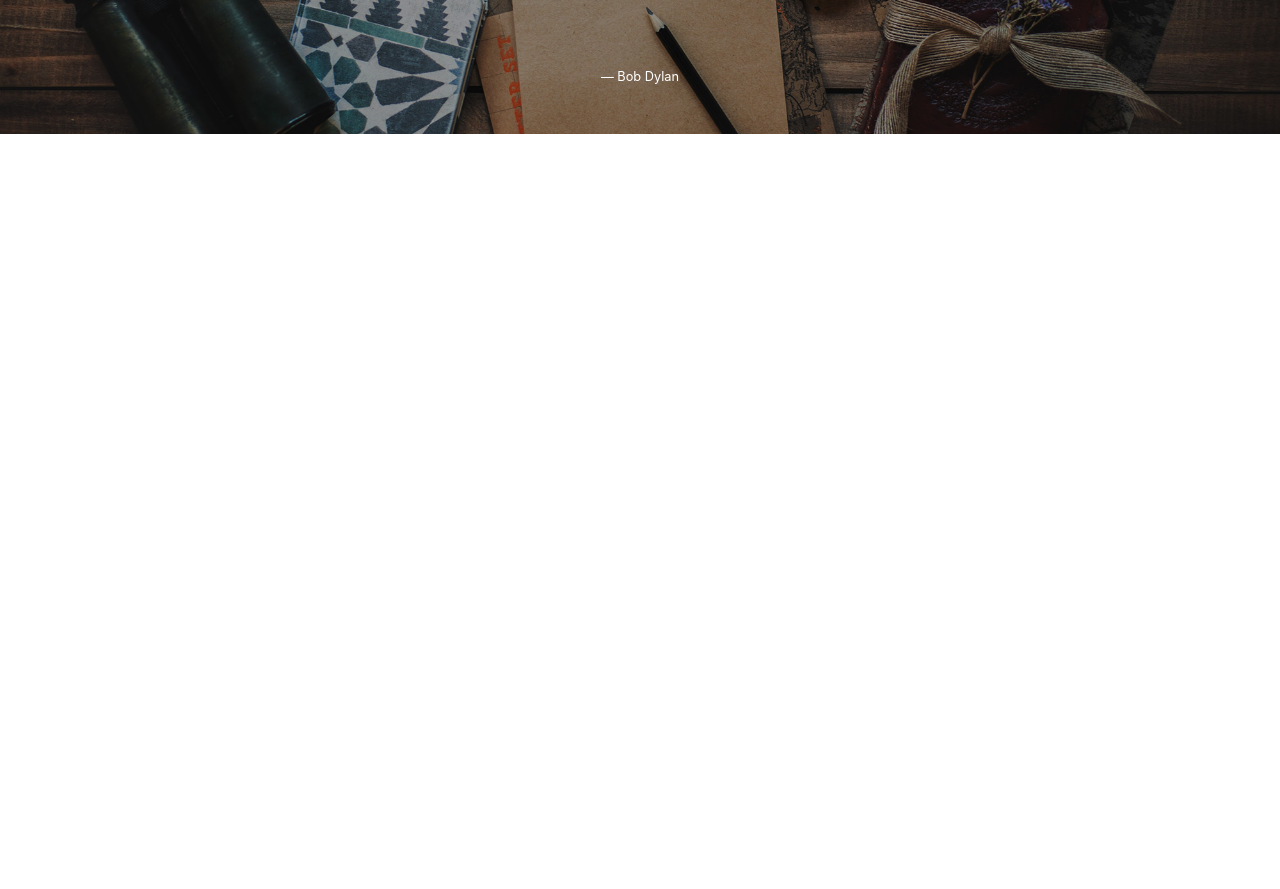
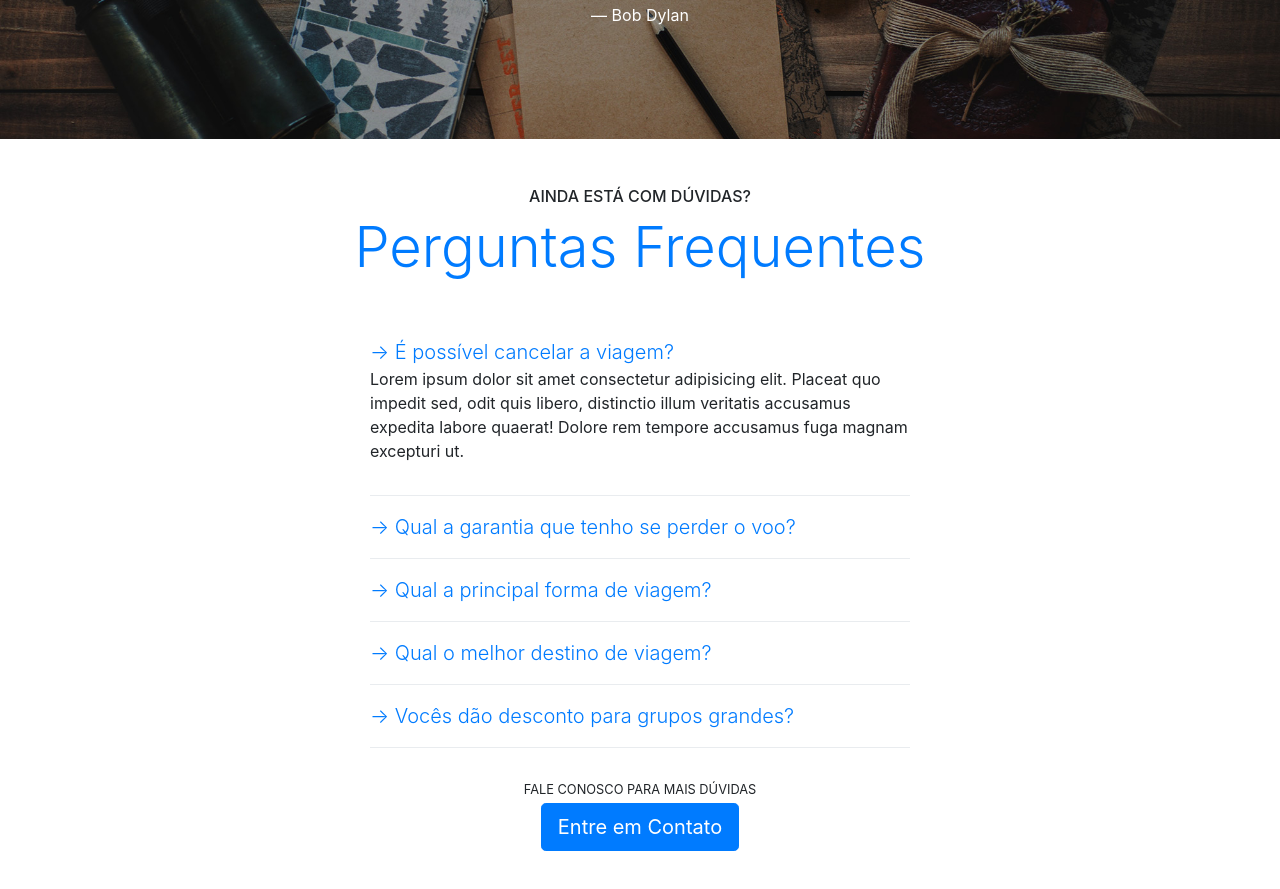
Before and after one commit to JulianaRochaDL/Caravan-Projeto, a plain HTML site: page index.html in a window 1280 px wide. Shown: the part 1625-2514 px from the top of the page. Drawn offline with Linux system fonts and the light colour scheme.

Commit message:
Perguntas Frequentes

```diff
--- a/index.html
+++ b/index.html
@@ -157,10 +157,60 @@
 <section id="home-quote" class="p-md-5">
     <blockquote class="blockquote text-center text-white p-md-5 p-3">
         <p class="display-4"><em><strong>"A felicidade não está na estrada que leva a algum lugar. A felicidade é a própria estrada."</strong></em></p>
+    <footer class="blockquote-footer text-center text-white">Bob Dylan</footer>
     </blockquote>
-    <footer class="blockquote-footer text-center text-white">Bob Dylan</footer>
 </section>
 
+<section class="container">
+    <div class="my-5 text-center">
+        <span class="h6 d-block">AINDA ESTÁ COM DÚVIDAS?</span>
+        <h2 class="display-4 text-primary">Perguntas Frequentes</h2>
+    </div>
+    <div class="row justify-content-center">
+        <div class="col-6" id="perguntasFrequentes" data-children=".pergunta">
+            <div class="pergunta py-2">
+                <a class="lead" data-toggle="collapse" href="#pergunta1" aria-expanded="true" aria-controls="pergunta1">→ É possível cancelar a viagem?</a>
+                <div id="pergunta1" class="collapse show" data-parent="#perguntasFrequentes" role="tabpanel">
+                <p>Lorem ipsum dolor sit amet consectetur adipisicing elit. Placeat quo impedit sed, odit quis libero, distinctio illum veritatis accusamus expedita labore quaerat! Dolore rem tempore accusamus fuga magnam excepturi ut.</p>
+                </div>
+            </div>
+            <div class="dropdown-divider"></div>
+            <div class="pergunta py-2">
+                <a class="lead" data-toggle="collapse" href="#pergunta2" aria-expanded="true" aria-controls="pergunta2">→ Qual a garantia que tenho se perder o voo?</a>
+                <div id="pergunta2" class="collapse" data-parent="#perguntasFrequentes" role="tabpanel">
+                <p>Lorem ipsum dolor sit amet consectetur adipisicing elit. Placeat quo impedit sed, odit quis libero, distinctio illum veritatis accusamus expedita labore quaerat! Dolore rem tempore accusamus fuga magnam excepturi ut.</p>
+                </div>
+            </div>
+            <div class="dropdown-divider"></div>
+            <div class="pergunta py-2">
+                <a class="lead" data-toggle="collapse" href="#pergunta3" aria-expanded="true" aria-controls="pergunta3">→ Qual a principal forma de viagem?</a>
+                <div id="pergunta3" class="collapse" data-parent="#perguntasFrequentes" role="tabpanel">
+                <p>Lorem ipsum dolor sit amet consectetur adipisicing elit. Placeat quo impedit sed, odit quis libero, distinctio illum veritatis accusamus expedita labore quaerat! Dolore rem tempore accusamus fuga magnam excepturi ut.</p>
+                </div>
+            </div>
+            <div class="dropdown-divider"></div>
+            <div class="pergunta py-2">
+                <a class="lead" data-toggle="collapse" href="#pergunta4" aria-expanded="true" aria-controls="pergunta4">→ Qual o melhor destino de viagem?</a>
+                <div id="pergunta4" class="collapse" data-parent="#perguntasFrequentes" role="tabpanel">
+                <p>Lorem ipsum dolor sit amet consectetur adipisicing elit. Placeat quo impedit sed, odit quis libero, distinctio illum veritatis accusamus expedita labore quaerat! Dolore rem tempore accusamus fuga magnam excepturi ut.</p>
+                </div>
+            </div>
+            <div class="dropdown-divider"></div>
+            <div class="pergunta py-2">
+                <a class="lead" data-toggle="collapse" href="#pergunta5" aria-expanded="true" aria-controls="pergunta5">→ Vocês dão desconto para grupos grandes?</a>
+                <div id="pergunta5" class="collapse" data-parent="#perguntasFrequentes" role="tabpanel">
+                <p>Lorem ipsum dolor sit amet consectetur adipisicing elit. Placeat quo impedit sed, odit quis libero, distinctio illum veritatis accusamus expedita labore quaerat! Dolore rem tempore accusamus fuga magnam excepturi ut.</p>
+                </div>
+            </div>
+            <div class="dropdown-divider"></div>
+        </div>
+    </div>
+    <div class="text-center my-4">
+        <p class="small m-1">FALE CONOSCO PARA MAIS DÚVIDAS</p>
+        <a class="btn btn-primary btn-lg" href="contato.html">Entre em Contato</a>
+    </div>
+
+</section>
 
     <script type="text/javascript" src="js/jquery-3.2.1.slim.min.js"></script>
     <script type="text/javascript" src="js/popper.min.js"></script>
```
